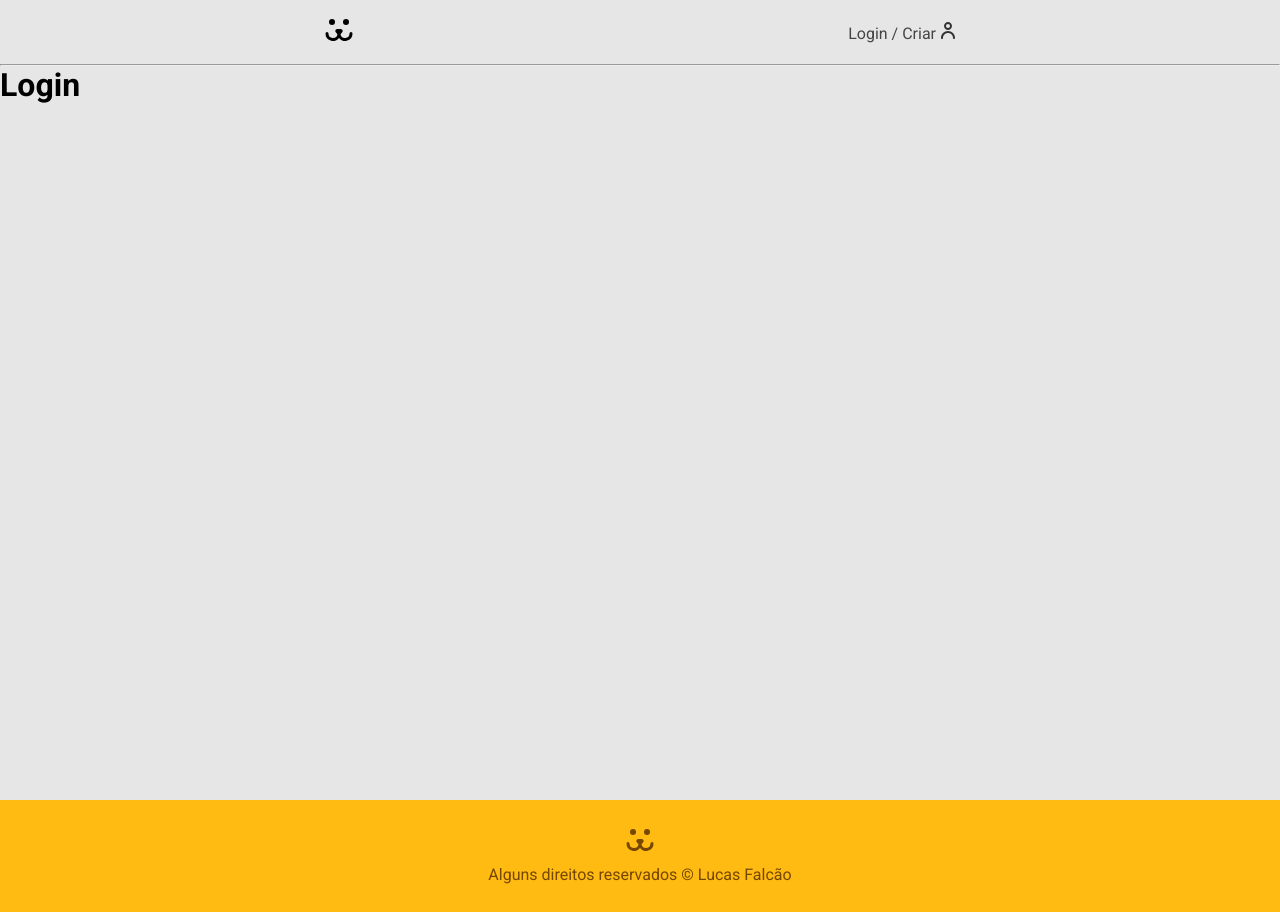
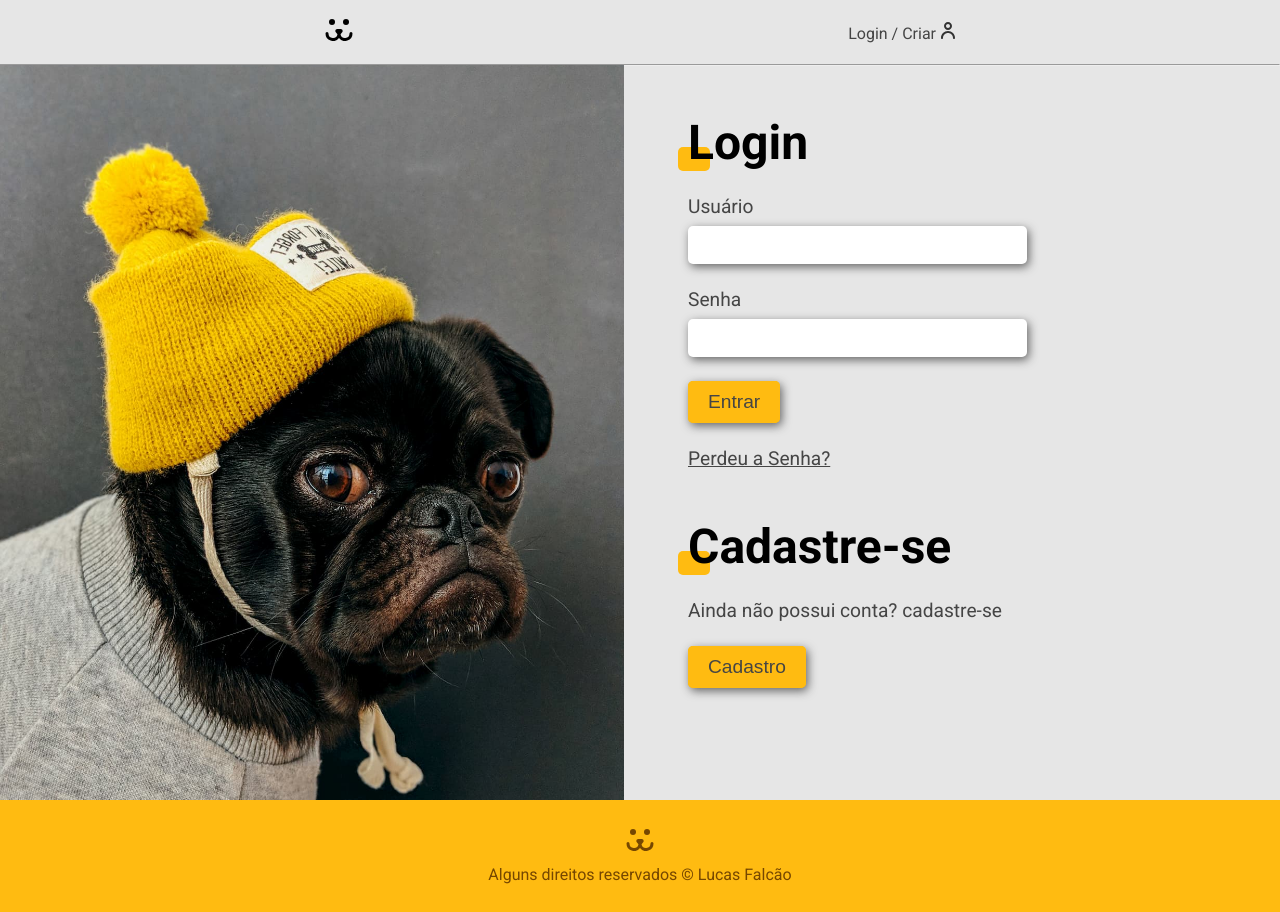
Before and after one commit to lfalcaolopes/Dog-Instagram, a React (Vite) app: page /login in a window 1280 px wide. Built offline with nearby package versions, Linux system fonts and the light colour scheme.

Commit message:
Create Home, login and SignUp pages

```diff
--- a/src/App.tsx
+++ b/src/App.tsx
@@ -1,10 +1,10 @@
 import { BrowserRouter, Route, Routes } from "react-router-dom";
 import styled from "styled-components";
-import Footer from "./Footer";
-import Header from "./Header";
-import Home from "./Home";
-import Login from "./Login";
-import SingUp from "./SingUp";
+import Footer from "./Components/Footer";
+import Header from "./Components/Header";
+import Home from "./Routes/Home";
+import Login from "./Routes/Login";
+import SingUp from "./Routes/SingUp";
 
 function App() {
   return (
@@ -25,8 +25,8 @@ function App() {
 const Wrapper = styled.div`
   display: flex;
   flex-direction: column;
+  min-height: calc(100vh + 7rem);
 
-  min-height: calc(100vh + 7rem);
   background-color: hsl(0, 0%, 90%);
   font-family: "Roboto", sans-serif;
 `;
--- a/src/Footer.tsx
+++ b/src/Components/Footer.tsx
@@ -1,5 +1,5 @@
 import styled from "styled-components";
-import DogsFooter from "./Assets/dogs-footer.svg";
+import DogsFooter from "../Assets/dogs-footer.svg";
 
 function Footer() {
   return (
--- a/src/Header.tsx
+++ b/src/Components/Header.tsx
@@ -1,6 +1,6 @@
 import styled from "styled-components";
-import Dogs from "./Assets/dogs.svg";
-import Usuario from "./Assets/usuario.svg";
+import Dogs from "../Assets/dogs.svg";
+import Usuario from "../Assets/usuario.svg";
 import { Link } from "react-router-dom";
 
 function Header() {
--- /dev/null
+++ b/src/Components/MyStyledComponents.tsx
@@ -0,0 +1,99 @@
+import styled from "styled-components";
+
+const StyledForm = styled.form`
+  display: grid;
+  gap: 1.5rem;
+  justify-items: start;
+  margin-bottom: 1.5rem;
+
+  input {
+    border: none;
+    padding: 10px 20px;
+    border-radius: 5px;
+    margin-top: 0.5rem;
+    box-shadow: 2px 3px 10px #666666;
+    z-index: 0;
+
+    font-size: 1rem;
+    color: #454545;
+  }
+`;
+
+const StyledTitle = styled.h2`
+  position: relative;
+  font-size: 3rem;
+  z-index: 2;
+
+  margin: 3rem 0 1.5rem;
+
+  &:after {
+    content: "";
+    background-color: #fb1;
+    height: 1.5rem;
+    width: 2rem;
+    border-radius: 5px;
+
+    position: absolute;
+    bottom: 0px;
+    left: -10px;
+    z-index: -1;
+  }
+`;
+
+const StyledButton = styled.button`
+  display: block;
+  background-color: #fb1;
+  color: #764701;
+  box-shadow: 2px 3px 10px #666666;
+  border: none;
+  border-radius: 5px;
+  padding: 10px 20px 10px 20px;
+  z-index: 0;
+  transition-duration: 0.3s;
+  transition-property: box-shadow;
+
+  position: relative;
+
+  &:before {
+    content: "";
+    position: absolute;
+    border: #fb1 solid 2px;
+    border-radius: 5px;
+    top: 0;
+    right: 0;
+    bottom: 0;
+    left: 0;
+
+    transition-duration: 0.3s;
+    transition-property: top, right, bottom, left;
+  }
+
+  &:hover:before,
+  &:focus:before,
+  &:active:before {
+    z-index: -1;
+    background-color: #ffbc1139;
+
+    top: -4px;
+    right: -4px;
+    bottom: -4px;
+    left: -4px;
+  }
+
+  &:hover,
+  &:focus,
+  &:active {
+    box-shadow: none;
+  }
+`;
+
+export { StyledForm, StyledTitle, StyledButton };
+
+// .hvr-outline-out {
+//   display: inline-block;
+//   vertical-align: middle;
+//   -webkit-transform: perspective(1px) translateZ(0);
+//   transform: perspective(1px) translateZ(0);
+//   box-shadow: 0 0 1px rgba(0, 0, 0, 0);
+//   position: relative;
+// }
--- a/src/Login.tsx
+++ /dev/null
@@ -1,15 +0,0 @@
-import styled from "styled-components";
-
-function Login() {
-  return (
-    <Wrapper>
-      <h1>Login</h1>
-    </Wrapper>
-  );
-}
-
-const Wrapper = styled.div`
-  flex: 1;
-`;
-
-export default Login;
--- a/src/Home.tsx
+++ b/src/Routes/Home.tsx
@@ -56,21 +56,19 @@ const Wrapper = styled.div`
 const Grid = styled.div`
   display: grid;
   grid-template-columns: repeat(3, 1fr);
-  grid-template-rows: repeat(3, 1fr);
-  grid-column-gap: 1rem;
-  grid-row-gap: 1rem;
+  gap: 1rem;
 
   img {
-    width: 15rem;
+    object-fit: cover;
+    width: 100%;
+    height: 100%;
+
     border-radius: 3px;
   }
 
   .big-foto {
-    grid-area: 1 / 2 / 3 / 4;
-
-    img {
-      width: 31rem;
-    }
+    grid-column: span 2;
+    grid-row: span 2;
   }
 `;
 
--- /dev/null
+++ b/src/Routes/Login.tsx
@@ -0,0 +1,88 @@
+import { Link } from "react-router-dom";
+import styled from "styled-components";
+import dogHat from "../Assets/login.jpg";
+import { StyledForm, StyledTitle, StyledButton } from "../Components/MyStyledComponents";
+
+function Login() {
+  return (
+    <Wrapper>
+      <div className="image-side">
+        <img src={dogHat} alt="Dog with a hat" />
+      </div>
+      <div className="form-side">
+        <div className="login">
+          <StyledTitle>Login</StyledTitle>
+          <StyledForm>
+            <label>
+              <p>Usuário</p>
+              <div className="input-hover">
+                <input type="text" size={30} />
+              </div>
+            </label>
+            <label>
+              <p>Senha</p>
+              <input type="text" size={30} />
+            </label>
+            <StyledButton>Entrar</StyledButton>
+          </StyledForm>
+
+          <a href="#">Perdeu a Senha?</a>
+        </div>
+
+        <div className="cadastro">
+          <StyledTitle>Cadastre-se</StyledTitle>
+          <p>Ainda não possui conta? cadastre-se</p>
+          <Link to="criar">
+            <StyledButton>Cadastro</StyledButton>
+          </Link>
+        </div>
+      </div>
+    </Wrapper>
+  );
+}
+
+const Wrapper = styled.div`
+  flex: 1;
+  display: grid;
+  grid-template-columns: 1fr 1fr;
+  gap: 2rem;
+
+  .image-side {
+    position: relative;
+
+    img {
+      position: absolute;
+      bottom: 0px;
+      object-fit: cover;
+      height: 100.1%;
+      width: 100%;
+
+      overflow: hidden;
+    }
+  }
+
+  .form-side {
+    margin: 0 2rem;
+
+    p,
+    a,
+    button {
+      font-size: 1.2rem;
+      color: #454545;
+    }
+
+    .cadastro {
+      margin-bottom: 2rem;
+
+      p {
+        margin-bottom: 1.5rem;
+      }
+
+      a {
+        text-decoration: none;
+      }
+    }
+  }
+`;
+
+export default Login;
--- /dev/null
+++ b/src/Routes/SingUp.tsx
@@ -0,0 +1,65 @@
+import styled from "styled-components";
+import dogHat from "../Assets/login.jpg";
+import { StyledForm, StyledTitle, StyledButton } from "../Components/MyStyledComponents";
+
+function SingUp() {
+  return (
+    <Wrapper>
+      <div className="image-side">
+        <img src={dogHat} alt="Dog with a hat" />
+      </div>
+      <div className="form-side">
+        <StyledTitle>Cadastre-se</StyledTitle>
+        <StyledForm>
+          <label>
+            <p>Usuário</p>
+            <input type="text" size={30} />
+          </label>
+          <label>
+            <p>Email</p>
+            <input type="text" size={30} />
+          </label>
+          <label>
+            <p>Senha</p>
+            <input type="text" size={30} />
+          </label>
+          <StyledButton>Cadastrar</StyledButton>
+        </StyledForm>
+      </div>
+    </Wrapper>
+  );
+}
+
+const Wrapper = styled.div`
+  flex: 1;
+  display: grid;
+  grid-template-columns: 1fr 1fr;
+  gap: 2rem;
+
+  .image-side {
+    position: relative;
+
+    img {
+      position: absolute;
+      bottom: 0px;
+      object-fit: cover;
+      height: 100.1%;
+      width: 100%;
+
+      overflow: hidden;
+    }
+  }
+
+  .form-side {
+    margin: 0 2rem;
+
+    p,
+    a,
+    button {
+      font-size: 1.2rem;
+      color: #454545;
+    }
+  }
+`;
+
+export default SingUp;
--- a/src/SingUp.tsx
+++ /dev/null
@@ -1,15 +0,0 @@
-import styled from "styled-components";
-
-function SingUp() {
-  return (
-    <Wrapper>
-      <h1>SingUp</h1>
-    </Wrapper>
-  );
-}
-
-const Wrapper = styled.div`
-  flex: 1;
-`;
-
-export default SingUp;
```
